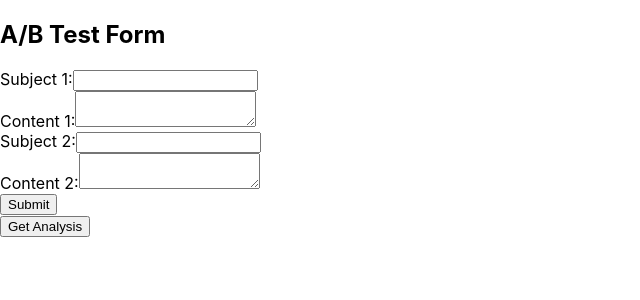
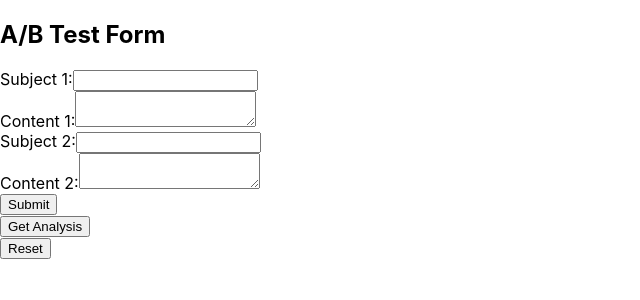
Before and after one commit to Venkat-Vivek/Email-Optimization, a React (Create React App) app in the folder frontend/user-app/: page / in a window 1280 px wide. Shown: the top 300 px of the page, without its empty margins (0-640 px from the left). Built offline with nearby package versions, Linux system fonts and the light colour scheme; no server answers.

Commit message:
changed url

```diff
--- a/frontend/user-app/src/App.js
+++ b/frontend/user-app/src/App.js
@@ -5,22 +5,6 @@ import './App.css';
 import PieChart from './components/PieChart';
 
 const App=()=> {
-
-// const getUser=(event)=>{
-//   event.preventDefault();
-//   fetch('https://email-optimization.vercel.app/send-email')
-//   // fetch("http:localhost:3001/send-mail")
-//   .then(res=>res.json())
-// .then(json=>console.log(json))
-// }
-
-// const call=()=>{
-//   fetch('https://email-optimization.vercel.app/call')
-//   // fetch("http:localhost:3001/send-mail")
-//   .then(res=>res.json())
-// .then(json=>console.log(json))
-// }
-
 
   // State to manage form input values
   const [formData, setFormData] = useState({
@@ -51,12 +35,7 @@ const App=()=> {
     }
   };
 
-//   const calll=()=>{
-//     fetch('https://email-optimization.vercel.app/call')
-// //   // fetch("http:localhost:3001/send-mail")
-//   .then(res=>res.json())
-// .then(json=>console.log(json))
-//   }
+
 const [experimentData, setExperimentData] = useState(null);
 
 const fetchData = async () => {
@@ -72,6 +51,12 @@ const fetchData = async () => {
 useEffect(() =>{
   fetchData();
 }, []);
+
+const call1 = ()=>{
+  fetch('https://email-optimization.vercel.app/call1')
+  .then(res=>res.json())
+  .then(json=>console.log(json))
+}
 
   return (
     <div>
@@ -118,6 +103,7 @@ useEffect(() =>{
     <div>
       {experimentData && <PieChart data={experimentData} />}
     </div>
+    <button onClick={call1}>Reset</button>
     </div>
   );
 }
```
Also changed, not shown: 1 other file (tests, documents, lock files or other folders).
